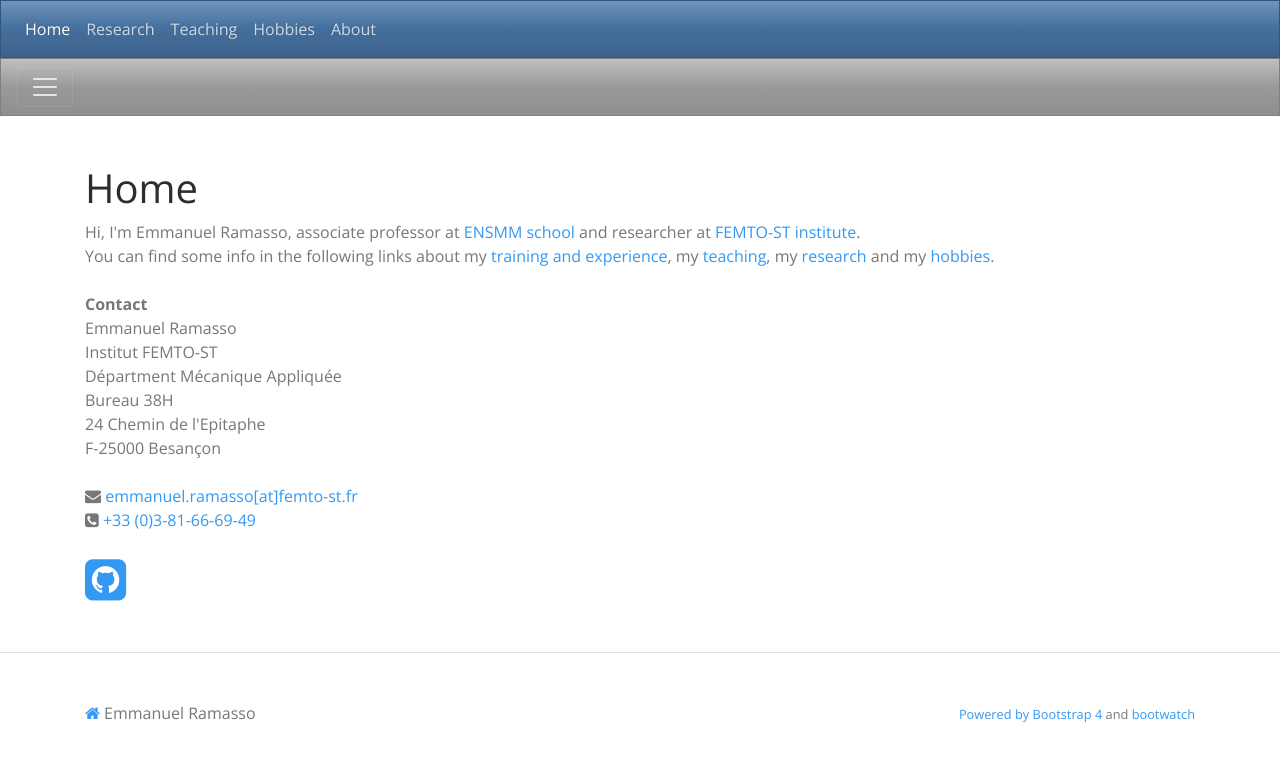
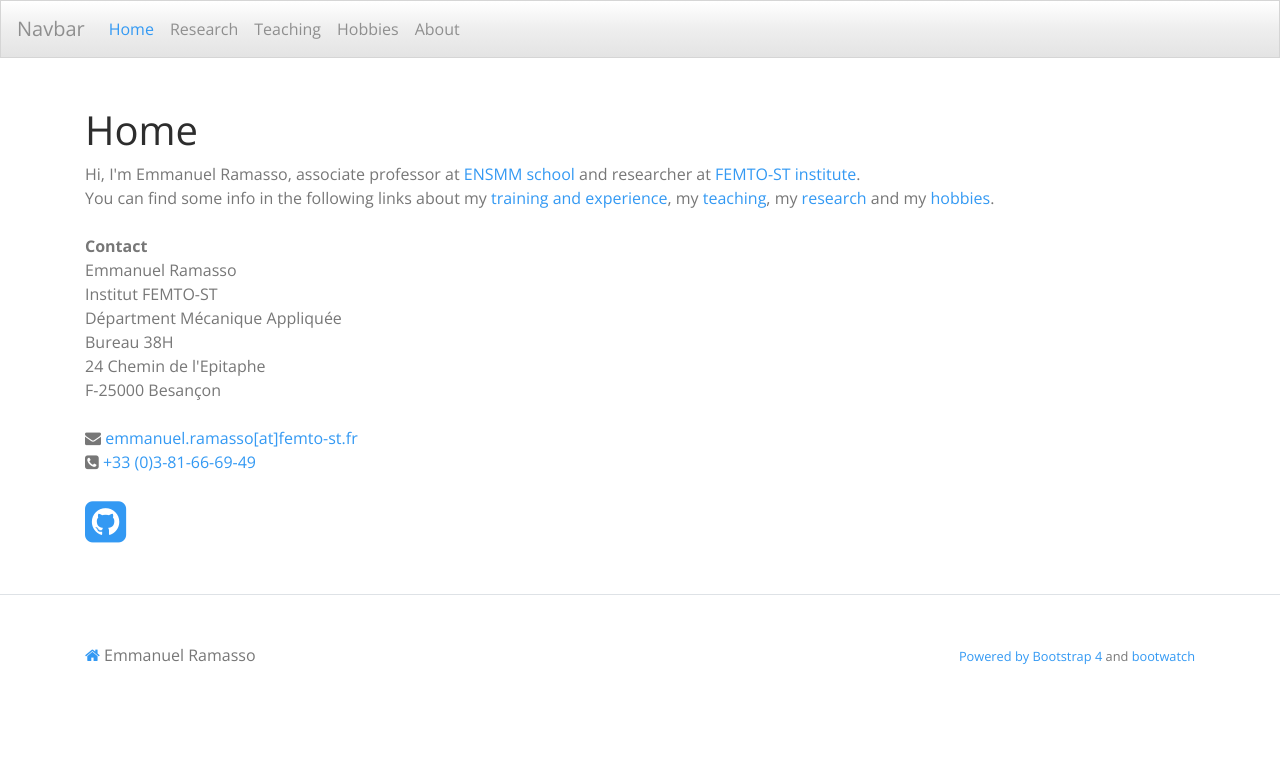
Before and after one commit to emmanuelramasso/emmanuelramasso.github.io, a Jekyll site: the page built from index.html, in a window 1280 px wide. Shown: the top 761 px of the page. Built offline with Jekyll 4.4.1, drawn with Linux system fonts in a browser that asks for light colours; a style sheet for code colours, icons or effects is not loaded.

Commit message:
Update header.html

```diff
--- a/_includes/header.html
+++ b/_includes/header.html
@@ -1,36 +1,17 @@
-<nav class="navbar navbar-expand-lg navbar-dark bg-primary">
-  <div class="navbar-expand" id="navbarColor01">
-       <ul class="navbar-nav ml-auto">
-       <li class="nav-item active">
-        <a class="nav-link" href="https://emmanuelramasso.github.io">Home <span class="sr-only">(current)</span></a>
-      </li>
-      <li class="nav-item">
-        <a class="nav-link" href="Research.html">Research</a>
-      </li>
-      <li class="nav-item">
-        <a class="nav-link" href="Teaching.html">Teaching</a>
-      </li>
-      <li class="nav-item">
-        <a class="nav-link" href="Hobbies.html">Hobbies</a>
-      </li>
-      <li class="nav-item">
-        <a class="nav-link" href="About.html">About</a>
-      </li>
-    </ul>
+<nav class="navbar navbar-expand-lg navbar-light bg-light">
+  <a class="navbar-brand" href="#">Navbar</a>
+  <button class="navbar-toggler" type="button" data-toggle="collapse" data-target="#navbarNavAltMarkup" aria-controls="navbarNavAltMarkup" aria-expanded="false" aria-label="Toggle navigation">
+    <span class="navbar-toggler-icon"></span>
+  </button>
+  <div class="collapse navbar-collapse" id="navbarNavAltMarkup">
+    <div class="navbar-nav">
+      <a class="nav-item nav-link active" href="https://emmanuelramasso.github.io">Home <span class="sr-only">(current)</span></a>
+      <a class="nav-item nav-link" href="Research.html">Research</a>
+      <a class="nav-item nav-link" href="Teaching.html">Teaching</a>
+      <a class="nav-item nav-link" href="Hobbies.html">Hobbies</a>
+      <a class="nav-item nav-link" href="About.html">About</a>
+    </div>
   </div>
 </nav>
 
-<div class="pos-f-t">
-  <div class="collapse" id="navbarToggleExternalContent">
-    <div class="bg-dark p-4">
-      <h4 class="text-white">Collapsed content</h4>
-      <span class="text-muted">Toggleable via the navbar brand.</span>
-    </div>
-  </div>
-  <nav class="navbar navbar-dark bg-dark">
-    <button class="navbar-toggler" type="button" data-toggle="collapse" data-target="#navbarToggleExternalContent" aria-controls="navbarToggleExternalContent" aria-expanded="false" aria-label="Toggle navigation">
-      <span class="navbar-toggler-icon"></span>
-    </button>
-  </nav>
-</div>
 <!-- collapse navbar-collapse -->
```
